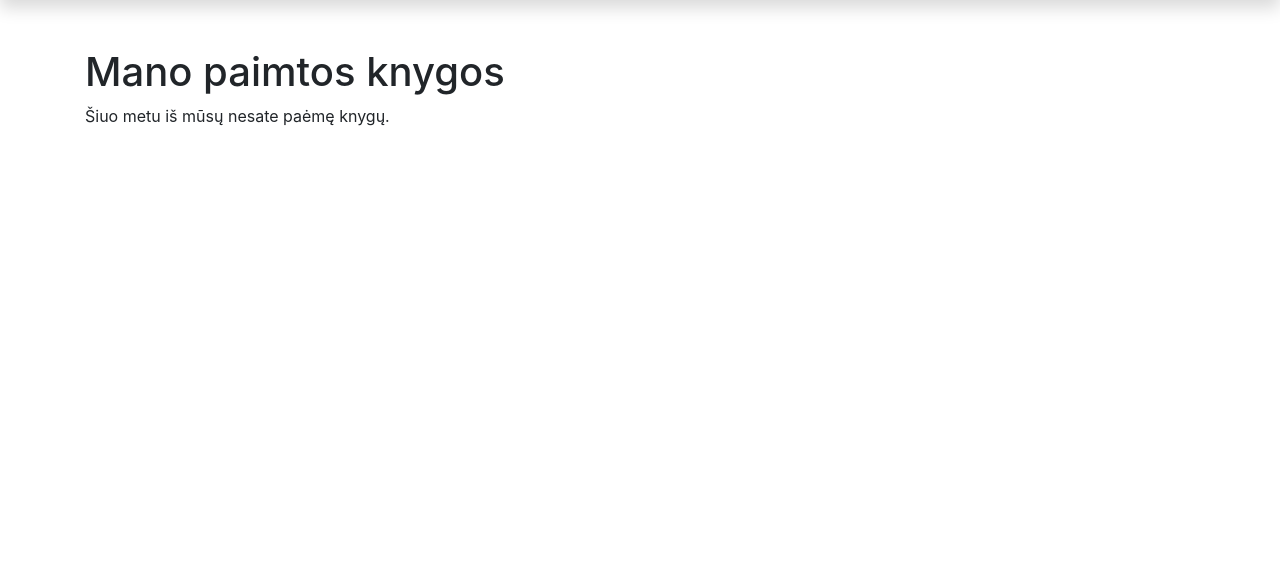
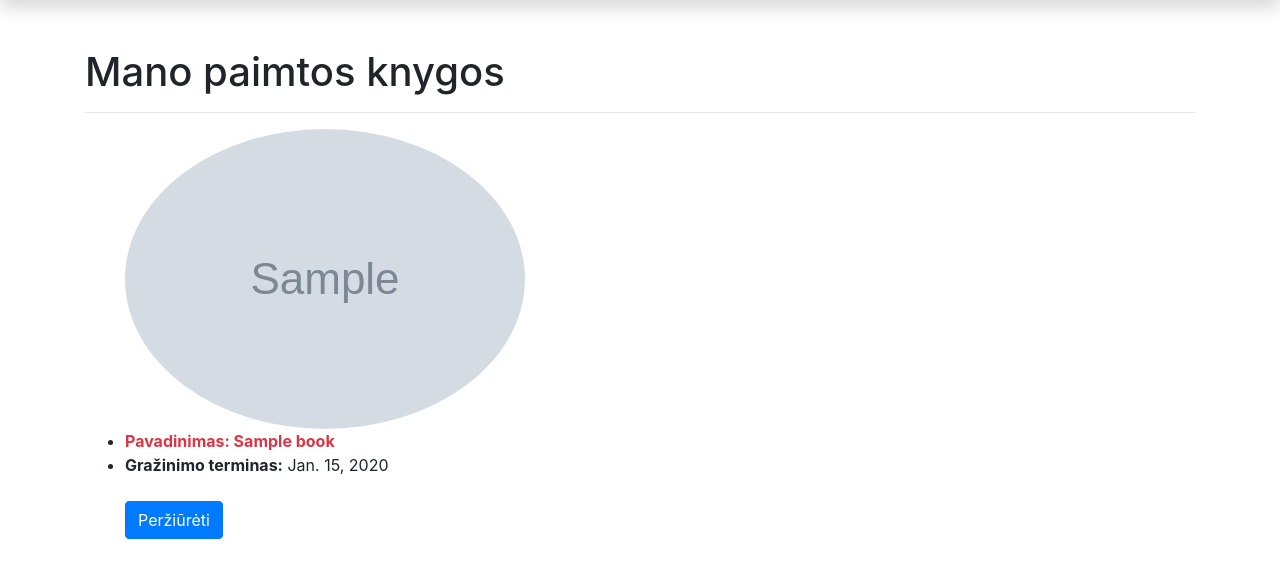
Before and after one commit to DonatasNoreika/django_pamokos_biblioteka, a Django app: page /library/mybooks/ in a window 1280 px wide. Shown: the part 59-637 px from the top of the page. Run offline with Django 3.2, Linux system fonts and the light colour scheme; a user stored in the database is signed in; tables that the repository leaves empty hold one stand-in row (values such as "Sample post"); grey boxes marked "Sample" are stand-in pictures; some libraries are stand-ins or nearby versions.

Commit message:
12-2 done

```diff
--- a/mysite/library/models.py
+++ b/mysite/library/models.py
@@ -46,6 +46,15 @@ class Book(models.Model):
         return ', '.join(genre.name for genre in self.genre.all()[:3])
 
     display_genre.short_description = _('Genre')
+
+
+    def save(self):
+        super().save()
+        img = Image.open(self.cover.path)
+        if img.height > 300 or img.width > 300:
+            output_size = (300, 300)
+            img.thumbnail(output_size)
+            img.save(self.cover.path)
 
 
 class BookInstance(models.Model):
--- a/mysite/library/templates/user_books.html
+++ b/mysite/library/templates/user_books.html
@@ -2,19 +2,23 @@
 
 {% block content %}
     <h1>Mano paimtos knygos</h1>
+    {% if books %}
+        {% for bookinst in books %}
+    <hr>
+        <ul>
 
-    {% if bookinstance_list %}
-    <ul>
+        {% if bookinst.book.cover %}
+        <img class="rounded-circle" src="{{bookinst.book.cover.url}}">
+        {% endif %}
+        <li><strong class="{% if bookinst.is_overdue %}text-danger{% endif %}">Pavadinimas: {{bookinst.book.title}}</strong></li>
+        <li><strong>Gražinimo terminas:</strong> {{bookinst.due_back}}</li>
+        <br/>
+        <a class="btn btn-primary" href="{{ bookinst.pk }}" role="button">Peržiūrėti</a>
+      </li>
 
-      {% for bookinst in bookinstance_list %}
-      <li class="{% if bookinst.is_overdue %}text-danger{% endif %}">
-         <img class="rounded-circle account-img" src="{{ user.profilis.nuotrauka.url }}">
-        <a href="{% url 'book-detail' bookinst.book.pk %}">{{bookinst.book.title}}</a> ({{ bookinst.due_back }})
-      </li>
-      {% endfor %}
     </ul>
-
+{% endfor %}
     {% else %}
-      <p>Šiuo metu iš mūsų nesate paėmę knygų.</p>
+      <p>There are no books borrowed.</p>
     {% endif %}
 {% endblock %}
--- a/mysite/library/urls.py
+++ b/mysite/library/urls.py
@@ -10,6 +10,7 @@ urlpatterns = [
     path('books/<int:pk>', views.BookDetailView.as_view(), name='book-detail'),
     path('search/', views.search, name='search'),
     path('mybooks/', views.LoanedBooksByUserListView.as_view(), name='my-borrowed'),
+    path('mybooks/<uuid:pk>', views.BookByUserDetailView.as_view(), name='my-book'),
     path('register/', views.register, name='register'),
     path('profilis/', views.profilis, name='profilis'),
     path('i18n/', include('django.conf.urls.i18n')),
--- a/mysite/library/views.py
+++ b/mysite/library/views.py
@@ -1,7 +1,8 @@
 from django.shortcuts import render, get_object_or_404, redirect, reverse
 from django.http import HttpResponse
 from .models import Book, BookInstance, Author, BookReview
-from django.views import generic
+from django.views.generic import (ListView,
+                                  DetailView)
 from django.core.paginator import Paginator
 from django.db.models import Q
 from django.contrib.auth.mixins import LoginRequiredMixin
@@ -56,13 +57,13 @@ def author(request, author_id):
     return render(request, 'author.html', {'author': single_author})
 
 
-class BookListView(generic.ListView):
+class BookListView(ListView):
     model = Book
     # paginate_by = 2
     template_name = 'book_list.html'
 
 
-class BookDetailView(FormMixin, generic.DetailView):
+class BookDetailView(FormMixin, DetailView):
     model = Book
     template_name = 'book_detail.html'
     form_class = BookReviewForm
@@ -99,13 +100,19 @@ class BookDetailView(FormMixin, generic.DetailView):
 
 
 
-class LoanedBooksByUserListView(LoginRequiredMixin, generic.ListView):
+class LoanedBooksByUserListView(LoginRequiredMixin, ListView):
     model = BookInstance
+    context_object_name = 'books'
     template_name = 'user_books.html'
     paginate_by = 10
 
     def get_queryset(self):
-        return BookInstance.objects.filter(reader=self.request.user).filter(status__exact='p').order_by('due_back')
+        return BookInstance.objects.filter(reader=self.request.user).order_by('due_back')
+
+
+class BookByUserDetailView(LoginRequiredMixin, DetailView):
+    model = BookInstance
+    template_name = 'user_book.html'
 
 def search(request):
     """
```
Also changed, not shown: mysite/library/templates/user_book.html (added, +15 -0 lines).
